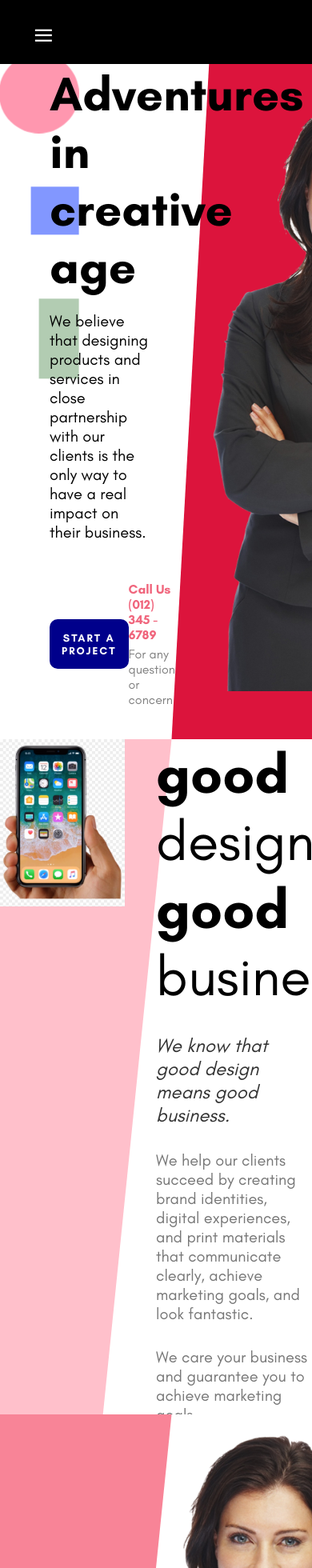
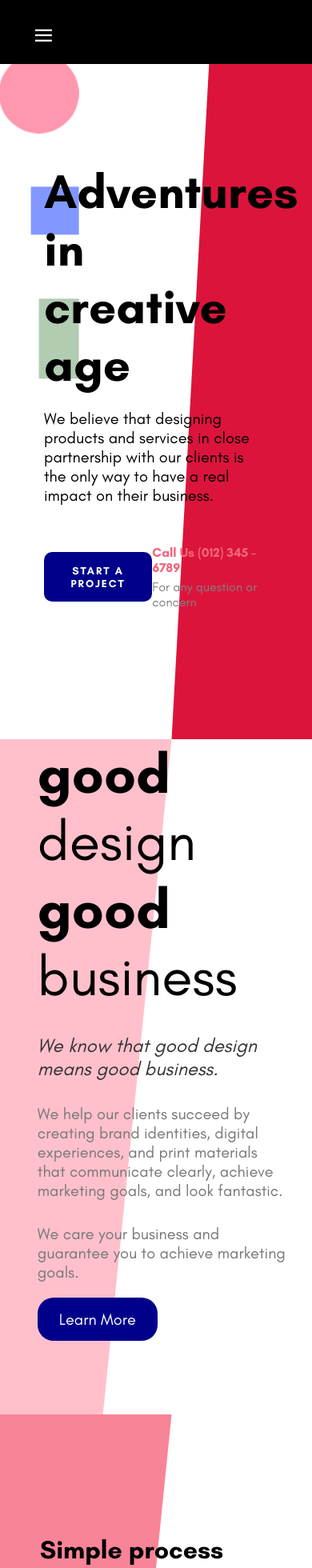
Before and after one commit to Jwill617Boston/StyledCompReact, a React (Create React App) app: page /home in a window 390 px wide. Shown: the top 1960 px of the page at 80% size. Built offline with nearby package versions, Linux system fonts and the light colour scheme.

Commit message:
Save responsive

```diff
--- a/src/pages/Homepage/Home.style.js
+++ b/src/pages/Homepage/Home.style.js
@@ -5,6 +5,7 @@ import styled, { css } from "styled-components";
     overflow: hidden;
     position: relative;
  `;
+
 
  const Shape = css`
     width: 100%;
--- a/src/pages/Homepage/homecomp/Feature.jsx
+++ b/src/pages/Homepage/homecomp/Feature.jsx
@@ -10,10 +10,16 @@ const Container = styled.div`
 
 const Left = styled.div`
    width: 50%;
+   @media (max-width: 800px) {
+      width: 12%;
+   }
 `;
 
 const Image = styled.img`
    width: 80%;
+   @media (max-width: 800px) {
+      display: none;
+   }
 `;
 
 const Right = styled.div`
@@ -21,6 +27,9 @@ const Right = styled.div`
    display: flex;
    flex-direction: column;
    justify-content: center;
+   @media (max-width: 800px) {
+      width: 80%;
+   }
 `;
 const Title = styled.span`
    font-size: 70px;
--- a/src/pages/Homepage/homecomp/Intro.jsx
+++ b/src/pages/Homepage/homecomp/Intro.jsx
@@ -15,17 +15,26 @@ const Left = styled.div`
    flex-direction: column;
    align-items: center;
    justify-content: center;
+   @media (max-width: 800px) {
+      width: 100%;
+   }
 `;
 
 const Title = styled.h1`
    width: 60%;
    font-size: 60px;
+   @media (max-width: 800px) {
+      width: 80%;
+   }
 `;
 
 const Desc = styled.p`
    width: 60%;
    font-size: 20px;
    margin-top: 20px;
+   @media (max-width: 800px) {
+      width: 80%;
+   }
 `;
 
 const Info = styled.div`
@@ -34,6 +43,9 @@ const Info = styled.div`
    display: flex;
    align-items: center;
    justify-content: space-between;
+   @media (max-width: 800px) {
+      width: 80%;
+   }
 `;
 
 const Button = styled.button`
@@ -64,6 +76,9 @@ const ContactText = styled.span`
 
 const Right = styled.div`
    width: 40%;
+   @media (max-width: 800px) {
+      display: none;
+   }
 `;
 
 const Image = styled.img`
--- a/src/pages/Homepage/homecomp/PriceCard.jsx
+++ b/src/pages/Homepage/homecomp/PriceCard.jsx
@@ -12,6 +12,8 @@ const Container = styled.div`
    display: flex;
    flex-direction: column;
    align-items: center;
+   @media (max-width: 800px) {
+   }
 `;
 
 const PriceContainer = styled.div`
--- a/src/pages/Homepage/homecomp/Service.jsx
+++ b/src/pages/Homepage/homecomp/Service.jsx
@@ -12,6 +12,9 @@ const Container = styled.div`
 const Left = styled.div`
    width: 50%;
    position: relative;
+   @media (max-width: 800px) {
+      display: none;
+   }
 `;
 
 const Image = styled.img`
@@ -33,6 +36,9 @@ const Video = styled.video`
 
 const Right = styled.div`
    width: 50%;
+   @media (max-width: 800px) {
+      width: 90%;
+   }
 `;
 
 const Wrapper = styled.div`
--- a/src/pages/Loginpage/Login.jsx
+++ b/src/pages/Loginpage/Login.jsx
@@ -63,7 +63,6 @@ const Login = () => {
             // Signed in
             const userID = userCredential.user.uid;
             setAuth({ uid: userID });
-            window.localStorage.setItem("uid", auth.uid);
             console.log("Logged IN", auth);
 
             // ...
```
Also changed, not shown: src/firebase/FirebaseAuth.jsx (+0 -7 lines).
